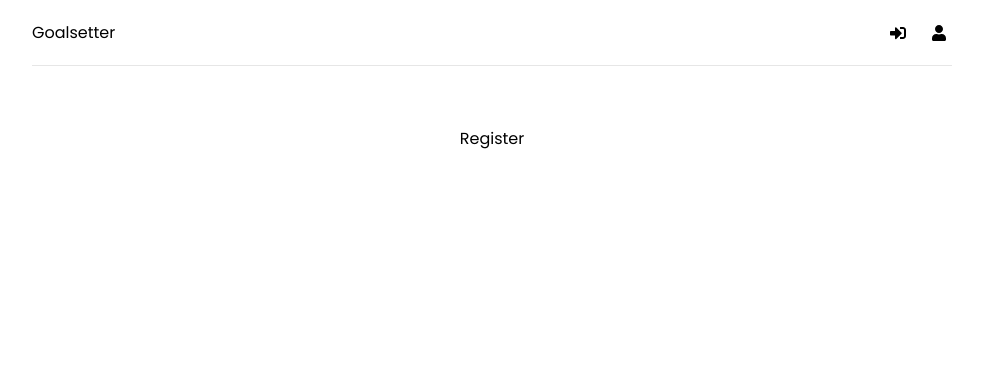
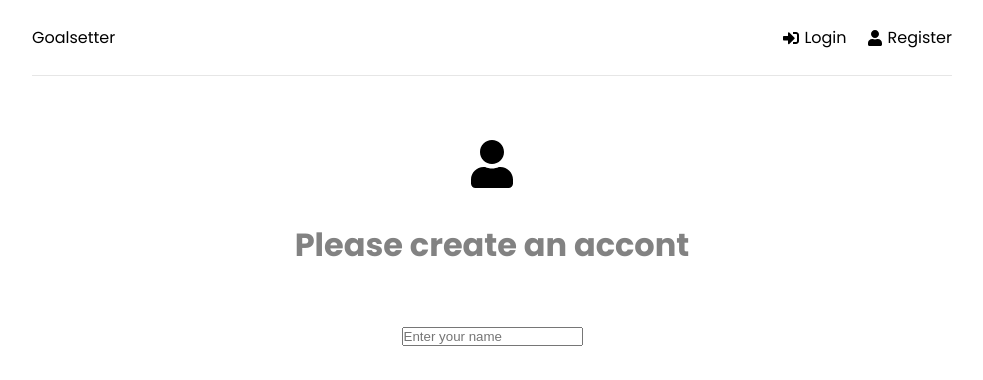
Before and after one commit to MikaelaJ/mern-stack, a React (Create React App) app in the folder frontend/: page /register in a window 1280 px wide. Shown: the top 380 px of the page, without its empty margins (148-1131 px from the left). Built offline with nearby package versions, Linux system fonts and the light colour scheme.

Commit message:
feat: Add form to register page

```diff
--- a/frontend/src/components/Header.jsx
+++ b/frontend/src/components/Header.jsx
@@ -10,12 +10,12 @@ function Header() {
         <ul>
             <li>
                 <Link to="/login">
-                    <FaSignInAlt />
+                    <FaSignInAlt /> Login
                 </Link>
             </li>
             <li>
                 <Link to="/register">
-                    <FaUser />
+                    <FaUser /> Register
                 </Link>
             </li>
         </ul>
--- a/frontend/src/pages/Register.jsx
+++ b/frontend/src/pages/Register.jsx
@@ -1,9 +1,37 @@
-import React from 'react'
+import { useState, useEffect } from 'react'
+import { FaUser } from 'react-icons/fa'
 
 function Register() {
-  return (
-    <div>Register</div>
-  )
+    const [formData, setFormData] = useState({
+        name: '',
+        email: '',
+        password: '',
+        password2: '',
+    })
+
+    const { name, email, password, password2 } = formData
+
+    const onChange = () => { }
+
+    return (
+        <>
+            <section className='heading'>
+                <h1>
+                    <FaUser />
+                </h1>
+                <p>Please create an accont</p>
+            </section>
+            <section className="form">
+                <form>
+                    <div className="form-group">
+
+                    </div>
+                    <input type="text" className="form-control" id="name" name="name" value={name} placeholder="Enter your name" onchange={onChange} />
+                </form>
+
+            </section>
+        </>
+    )
 }
 
 export default Register
--- a/package.json
+++ b/package.json
@@ -18,7 +18,8 @@
     "express": "^4.17.2",
     "express-async-handler": "^1.2.0",
     "jsonwebtoken": "^8.5.1",
-    "mongoose": "^6.2.1"
+    "mongoose": "^6.2.1",
+    "react-icons": "^4.3.1"
   },
   "devDependencies": {
     "nodemon": "^2.0.15"
```
Also changed, not shown: 1 other file (tests, documents, lock files or other folders).
